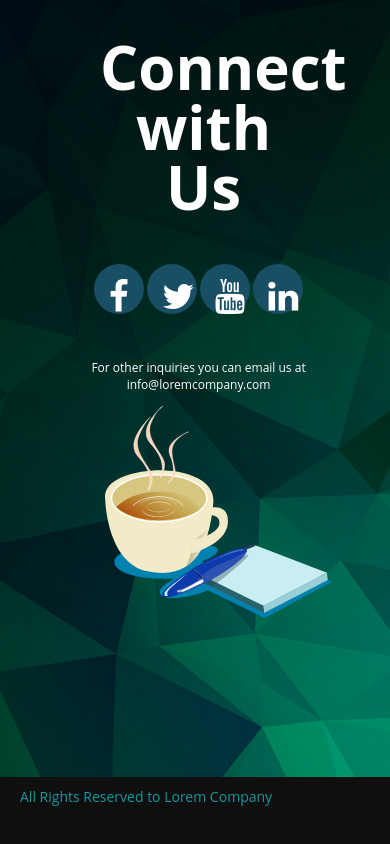
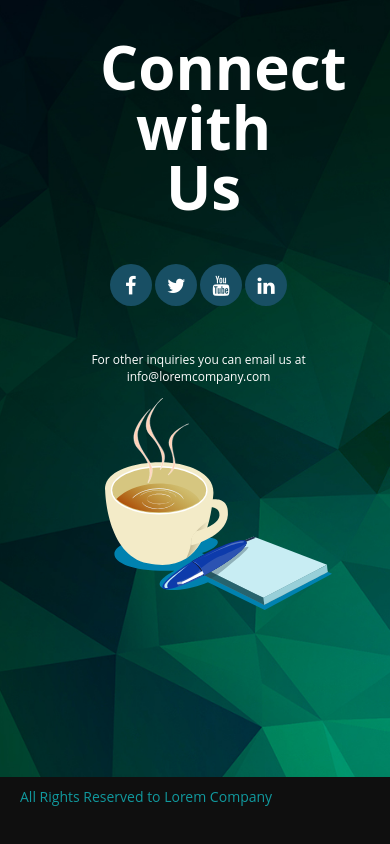
Before and after one commit to rafallegatus/cryptocointemp, a plain HTML site: page index.html in a window 390 px wide. Shown: the part 2823-3667 px from the top of the page. Drawn offline with Linux system fonts and the light colour scheme.

Commit message:
Add files via upload

```diff
--- a/css/main_style.css
+++ b/css/main_style.css
@@ -952,11 +952,11 @@ section {
 .socialmedia_icons {
 
 
-	font-size: 25 px;
-	padding: 15px 15px 15px 15px;
+	font-size: 20px;
+	padding: 12px 12px 12px 12px;
 
-	width: 20px;
-	height: 20px;
+	width: 18px;
+	height: 18px;
 	border-radius: 30px;
 
 }
```
